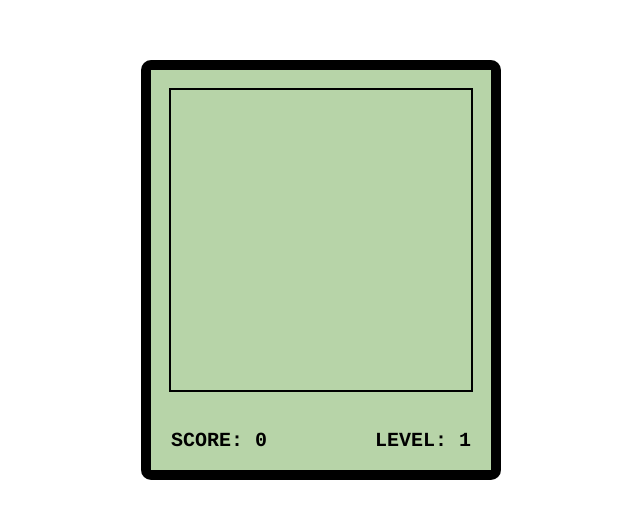
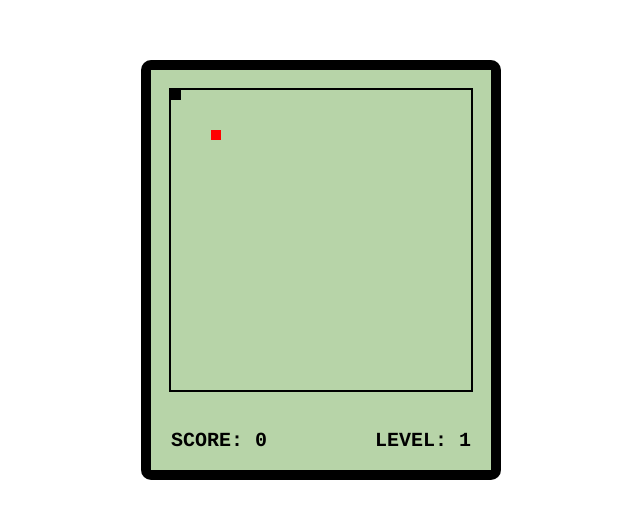
Before and after one commit to YernarT/ts_learn, a website built with webpack: page src/index.html in a window 1280 px wide. Shown: the part 130-648 px from the top of the page, 319-959 px from the left. Built offline with nearby package versions, Linux system fonts and the light colour scheme.

Commit message:
feat: :sparkles: 蛇和食物的样式

```diff
--- a/src/style/index.less
+++ b/src/style/index.less
@@ -21,8 +21,34 @@
 	#stage {
 		width: 304px;
 		height: 304px;
+		border: 2px solid #000;
 
-		border: 2px solid #000;
+		position: relative;
+
+		#snake {
+			div {
+				width: 10px;
+				height: 10px;
+
+				border: 1px solid transparent;
+				background-color: #000;
+
+				// 开启绝对定位, 用于移动
+				position: absolute;
+			}
+		}
+
+		#food {
+			width: 10px;
+			height: 10px;
+
+			border: 1px solid transparent;
+			background-color: rgb(255, 0, 0);
+
+			position: absolute;
+			top: 40px;
+			left: 40px;
+		}
 	}
 
 	#score-panel {
```
